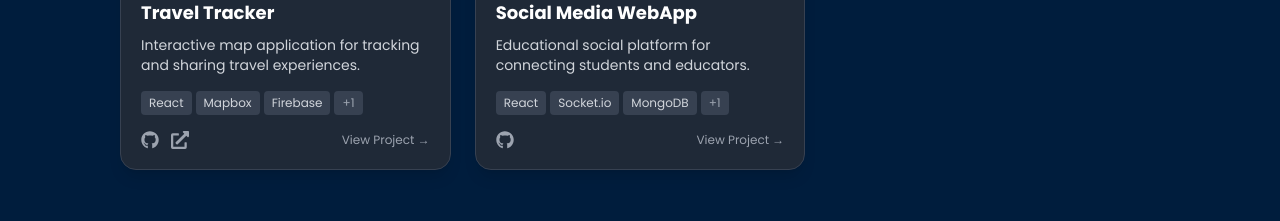
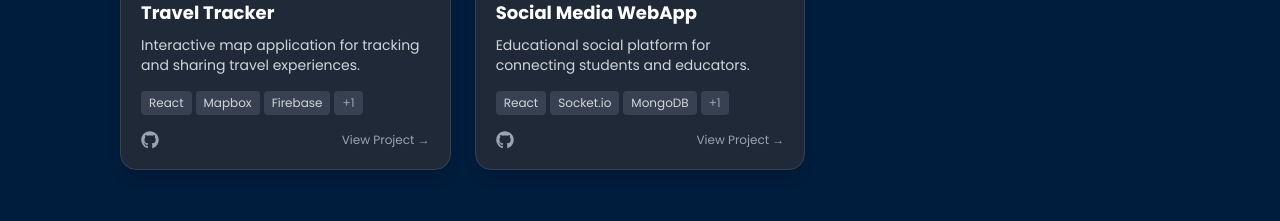
Before and after one commit to ERMIASWAKGARI/portfolio, a React (Vite) app: page / in a window 1280 px wide. Shown: the part 3500-3721 px from the top of the page. Built offline with nearby package versions, Linux system fonts and the light colour scheme.

Commit message:
edited projects GitHub and live demo links

```diff
--- a/src/components/DefaultGallery.jsx
+++ b/src/components/DefaultGallery.jsx
@@ -43,7 +43,7 @@ export function ProjectGallery() {
         { imageLink: "donate-link10.png" },
       ],
       githubLink: "https://github.com/ERMIASWAKGARI/donatelink",
-      deployedLink: "https://donatelink-app.vercel.app",
+      deployedLink: "https://donate-link.netlify.app/",
       category: "Full Stack",
     },
     {
@@ -67,7 +67,7 @@ export function ProjectGallery() {
         { imageLink: "gazette-full.jpg" },
       ],
       githubLink: "https://github.com/ERMIASWAKGARI/blog",
-      deployedLink: "https://gazette-blog.vercel.app",
+      deployedLink: "https://blog-peach-three-24.vercel.app/",
       category: "Full Stack",
     },
     {
@@ -106,8 +106,8 @@ export function ProjectGallery() {
         { imageLink: "worldwise4.png" },
         { imageLink: "worldwise5.png" },
       ],
-      githubLink: "https://github.com/ERMIASWAKGARI/worldwise",
-      deployedLink: "https://worldwise-travel.vercel.app",
+      githubLink: "https://github.com/ERMIASWAKGARI",
+      // deployedLink: "https://worldwise-travel.vercel.app",
       category: "Frontend",
     },
     {
```
